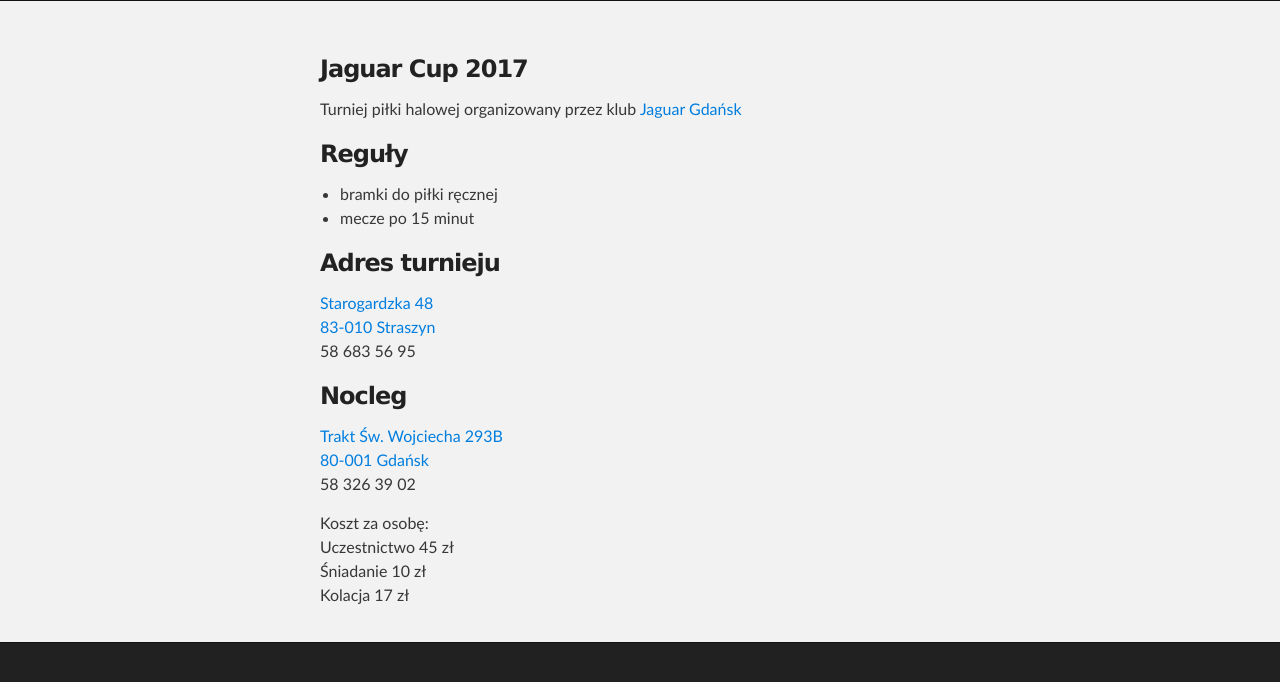
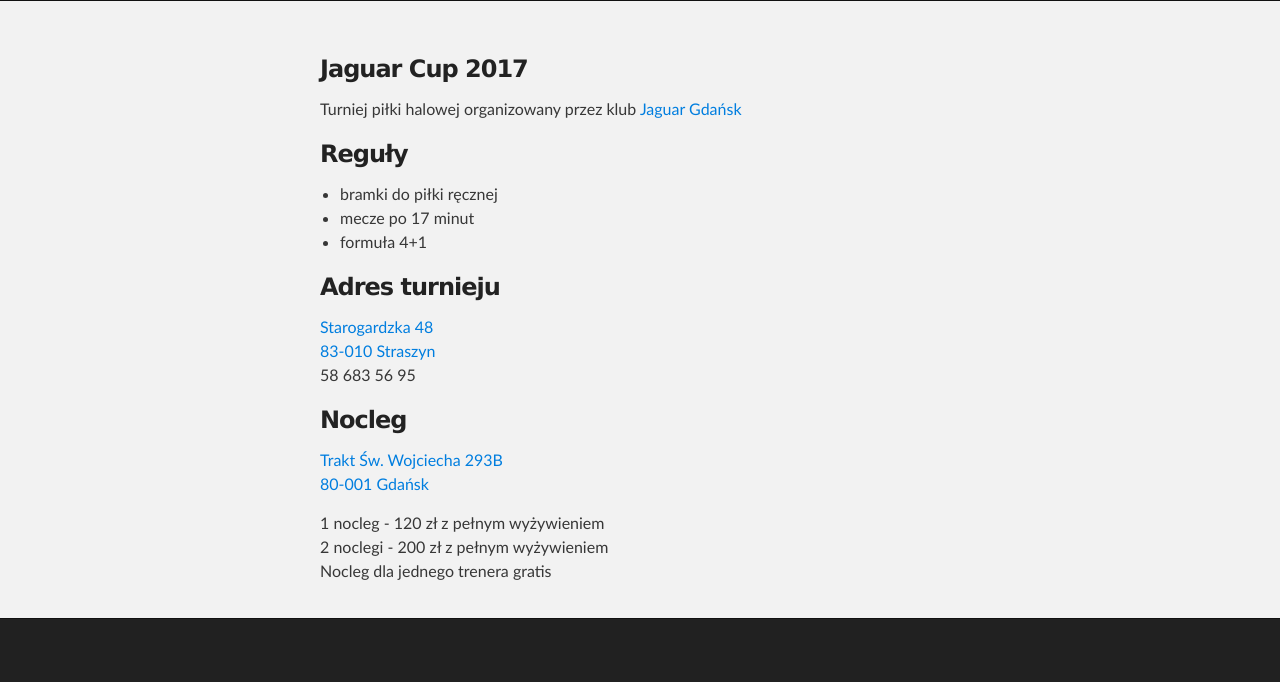
Before and after one commit to yezooz/jaguarcup.pl, a plain HTML site: page index.html in a window 1280 px wide. Drawn offline with Linux system fonts and the light colour scheme.

Commit message:
Update index.html

```diff
--- a/index.html
+++ b/index.html
@@ -25,7 +25,8 @@
 
 <ul>
 <li>bramki do piłki ręcznej</li>
-<li>mecze po 15 minut</li>
+<li>mecze po 17 minut</li>
+  <li>formuła 4+1
 </ul>
 
 <h3>
@@ -42,15 +43,13 @@
 
 <p>
   <a href="https://www.google.pl/maps/place/Lipce/@54.3058834,18.630919,17.25z/data=!4m13!1m7!3m6!1s0x46fd7163cf434b4f:0xfc42ffb08c060b9c!2sTrakt+%C5%9Aw.+Wojciecha+293B,+80-001+Gda%C5%84sk!3b1!8m2!3d54.305882!4d18.632492!3m4!1s0x0:0xf69d307d2192d7b2!8m2!3d54.3051572!4d18.630591" target="_blank">Trakt Św. Wojciecha 293B<br/>
-    80-001 Gdańsk</a><br/>
-  58 326 39 02
+    80-001 Gdańsk</a>
 </p>
 
 <p>
-  Koszt za osobę:<br />
-  Uczestnictwo 45 zł<br />
-  Śniadanie 10 zł<br/>
-  Kolacja 17 zł
+  1 nocleg - 120 zł z pełnym wyżywieniem<br/>
+  2 noclegi - 200 zł z pełnym wyżywieniem<br/>
+  Nocleg dla jednego trenera gratis
 </p>
   </section>
     </div>
```
